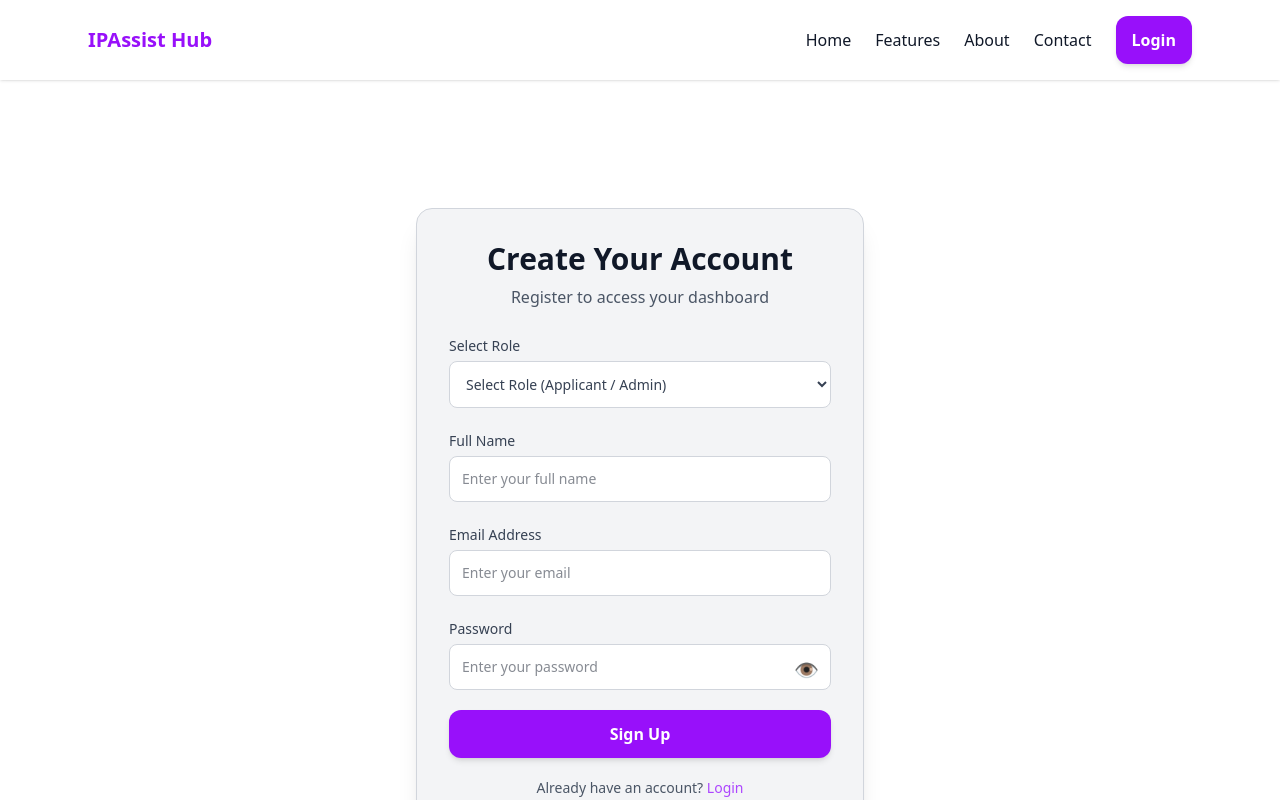
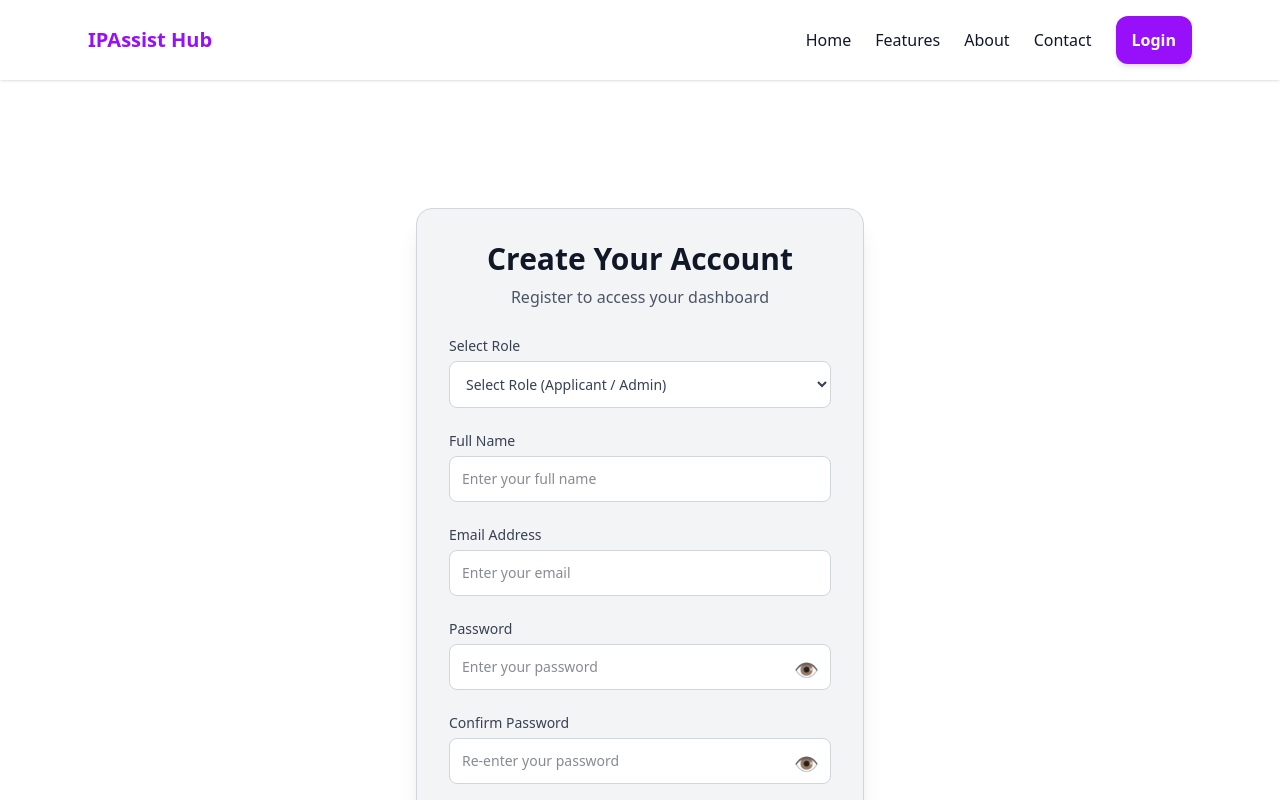
Before and after one commit to trishyanigam/IPFC, a React (Vite) app in the folder frontend/: page /register in a window 1280 px wide. Shown: the top 800 px of the page. Built offline with nearby package versions, Linux system fonts and the light colour scheme; no server answers.

Commit message:
Password validation added

```diff
--- a/frontend/src/pages/HomePage.jsx
+++ b/frontend/src/pages/HomePage.jsx
@@ -181,7 +181,7 @@ export default function HomePage() {
             className="mt-8 flex justify-center gap-4 flex-wrap"
           >
             <motion.a
-              href="/login"
+              href="/register"
               whileHover={{
                 scale: 1.05,
                 y: -2,
--- a/frontend/src/pages/RegisterPage.jsx
+++ b/frontend/src/pages/RegisterPage.jsx
@@ -10,30 +10,63 @@ import { AuthContext } from "../context/AuthContext";
 
 export default function RegisterPage() {
   const navigate = useNavigate();
-
-  // 🔥 Only use refreshUser from AuthContext
-  const { refreshUser } = useContext(AuthContext);
   const { forceAuthUpdate } = useContext(AuthContext);
-
 
   const [error, setError] = useState("");
   const [loading, setLoading] = useState(false);
   const [showPassword, setShowPassword] = useState(false);
+  const [showCPassword, setShowCPassword] = useState(false);
 
   const [form, setForm] = useState({
     role: "",
     fullName: "",
     email: "",
     password: "",
+    confirmPassword: "",
   });
 
   const handleChange = (e) =>
     setForm({ ...form, [e.target.name]: e.target.value });
 
+  // ⭐ PASSWORD VALIDATION
+  const validatePassword = (password) => {
+    const minLength = /.{8,}/;
+    const upper = /[A-Z]/;
+    const number = /[0-9]/;
+    const special = /[@$!%*?&#]/;
+
+    if (!minLength.test(password))
+      return "Password must be at least 8 characters long.";
+    if (!upper.test(password))
+      return "Password must contain at least one uppercase letter.";
+    if (!number.test(password))
+      return "Password must contain at least one number.";
+    if (!special.test(password))
+      return "Password must contain at least one special character (@$!%*?&#).";
+
+    return null;
+  };
+
+  // ⭐ SUBMIT HANDLER
   const handleSubmit = async (e) => {
     e.preventDefault();
     setError("");
     setLoading(true);
+
+    // 🔥 1. Validate password
+    const passwordError = validatePassword(form.password);
+    if (passwordError) {
+      setError(passwordError);
+      setLoading(false);
+      return;
+    }
+
+    // 🔥 2. Check confirm password match
+    if (form.password !== form.confirmPassword) {
+      setError("Passwords do not match.");
+      setLoading(false);
+      return;
+    }
 
     try {
       const cred = await createUserWithEmailAndPassword(
@@ -46,9 +79,7 @@ export default function RegisterPage() {
         displayName: `${form.fullName}__${form.role}`,
       });
 
-    // 🔥 Trigger AuthContext refresh – FIXES your issue
       await forceAuthUpdate();
-
       await sendEmailVerification(cred.user);
 
       navigate("/verify-email");
@@ -58,7 +89,6 @@ export default function RegisterPage() {
 
     setLoading(false);
   };
-
 
   return (
     <div className="pt-28 px-6 flex justify-center">
@@ -73,7 +103,6 @@ export default function RegisterPage() {
           Register to access your dashboard
         </p>
 
-        {/* Error */}
         {error && <p className="text-red-500 text-sm text-center mb-3">{error}</p>}
 
         <form onSubmit={handleSubmit} className="space-y-5">
@@ -148,6 +177,29 @@ export default function RegisterPage() {
             </span>
           </div>
 
+          {/* CONFIRM PASSWORD */}
+          <div className="relative">
+            <label className="text-sm text-gray-700 dark:text-gray-300">
+              Confirm Password
+            </label>
+
+            <input
+              name="confirmPassword"
+              type={showCPassword ? "text" : "password"}
+              onChange={handleChange}
+              className="input-field mt-1 pr-10"
+              placeholder="Re-enter your password"
+              required
+            />
+
+            <span
+              onClick={() => setShowCPassword(!showCPassword)}
+              className="absolute right-3 top-10 cursor-pointer select-none text-xl"
+            >
+              {showCPassword ? "🙈" : "👁️"}
+            </span>
+          </div>
+
           {/* BUTTON */}
           <button
             disabled={loading}
```
Lines whose indentation alone changed are shown as unchanged.
